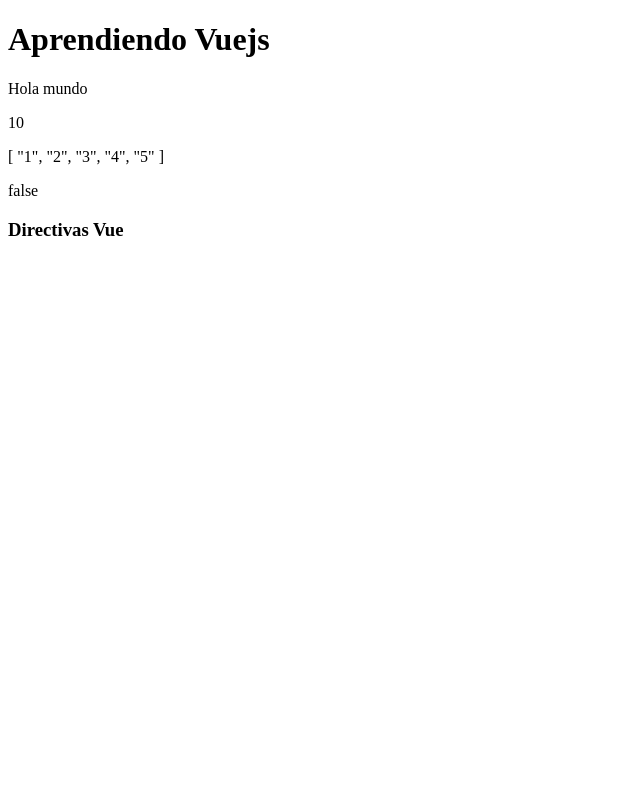
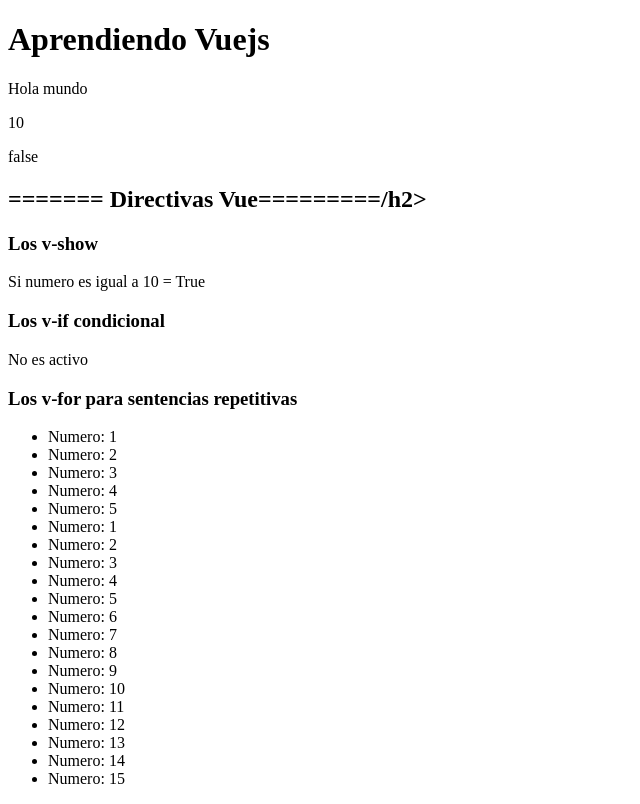
Before and after one commit to Pheobhe/practicavue, a plain HTML site: page index.html in a window 1280 px wide. Shown: the whole page, without its empty margins (0-640 px from the left). Drawn offline with nearby package versions, Linux system fonts and the light colour scheme.

Commit message:
ordenamiento

```diff
--- a/index.html
+++ b/index.html
@@ -13,12 +13,21 @@
       <span v-bind:title="message">
         <p>{{saludar}}</p>
         <p>{{numero}}</p>
-        <p>{{lista}}</p>
+
         <p>{{activo}}</p>
 
-       <h3>Directivas Vue</h3>
+       <h2>======= Directivas Vue=========/h2>
+       <h3>Los v-show </h3>
        <p v-show = "activo" >Texto solo activo = True</p>
-
+       <p v-show = "numero = 10" >Si numero es igual a 10 = True</p>
+       <h3> Los v-if condicional </h3>
+       <p v-if="activo === true">Se muestra si es true</p>
+       <p v-else>No es activo</p>
+       <h3> Los v-for para sentencias repetitivas </h3>
+       <ul>
+        <li v-for="numero in lista">Numero: {{numero}}</li>
+        <li v-for="n in 15" :key="n"> Numero: {{n}}</li>
+       </ul>
        </span>
     </div>
 
```
